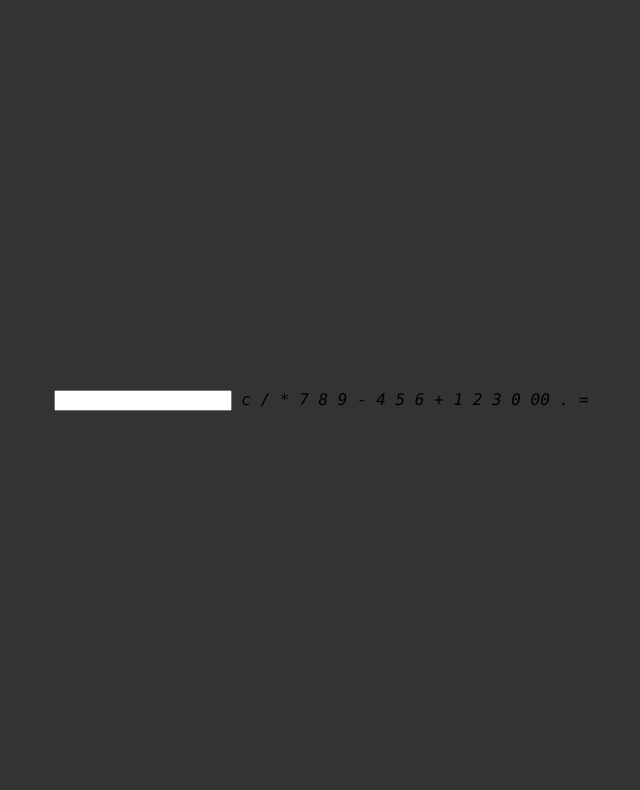
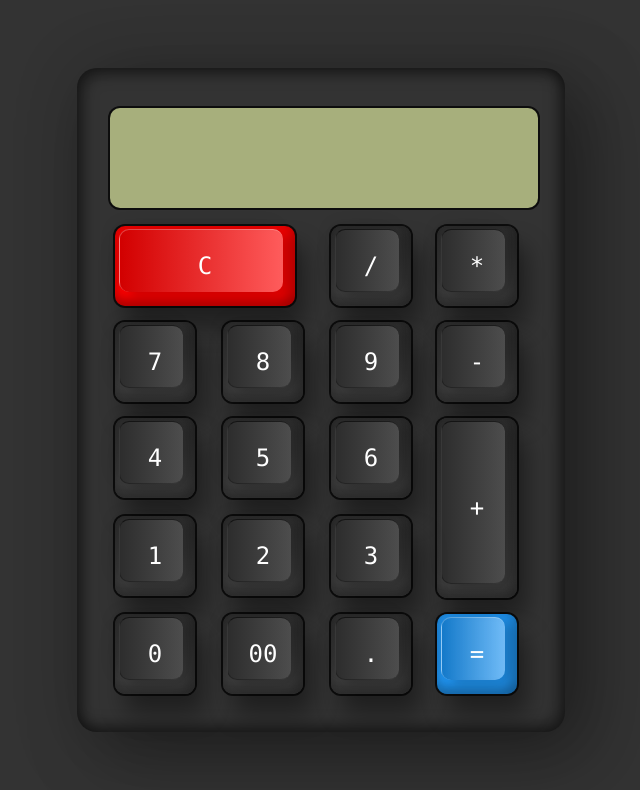
Before and after one commit to Yunis2001/Calculator, a plain HTML site: page index.html in a window 1280 px wide. Shown: the whole page, without its empty margins (319-959 px from the left). Drawn offline with Linux system fonts and the light colour scheme; files that its build step writes are made by us from their sources.

Commit message:
push calculator to the repository

```diff
--- a/css/style.css
+++ b/css/style.css
@@ -1,6 +1,6 @@
 *{
   margin: 0;
-  padding 0;
+  padding:0;
   box-sizing: border-box;
   font-family: consolas;
 }
@@ -12,3 +12,116 @@
   background-color: #333;
 
 }
+.container{
+  position:relative;
+  min-width: 300px;
+  min-height: 400px;
+  background: #333;
+  border-radius: 20px;
+  padding: 40px 30px 30px;
+  box-shadow: 25px 25px 75px rgba(0, 0, 0, 0.25),
+  10px 10px 70px rgba(0, 0, 0, 0.25),
+  inset -5px -5px 15px rgba(0, 0, 0, 0.5),
+  inset 5px 5px 15px rgba(0, 0, 0, 0.5);
+}
+
+.calculator{
+   position:relative;
+   display: grid;
+}
+
+.calculator .value{
+   position:relative;
+   grid-column:span 4;
+   width:calc(100%-20px);
+   left: 3px;
+   height:100px;
+   border: none;
+   outline: none;
+   background-color: #a7af7c;
+   margin-bottom:10px;
+   border-radius: 10px;
+   box-shadow: 0 0 0 2px rgba(0, 0, 0, 0.75);
+   text-align: right;
+   padding: 10px;
+   font-size: 2em;
+
+}
+
+.calculator span{
+  position:relative;
+  width: 80px;
+  height:80px;
+  margin: 8px;
+  border-radius: 10px;
+  place-items: center;
+  background: linear-gradient(180deg, #2f2f2f, #3f3f3f) ;
+  box-shadow: inset -8px 0 8px rgba(0, 0, 0, 0.15),
+  inset 0 -8px 8px rgba(0, 0, 0, 0.25),
+  0 0 0 2px rgba(0, 0, 0, 0.75),
+  10px 20px 25px rgba(0, 0, 0, 0.4);
+  color: #fff;
+  display: grid;
+  user-select: none;
+  cursor: pointer;
+  font-weight: 400;
+}
+
+
+.calculator span::before{
+  content: '';
+  position: absolute;
+  top: 3px;
+  bottom:14px;
+  left: 4px;
+  right: 12px;
+  background: linear-gradient(90deg, #2d2d2d, #4d4d4d);
+  border-radius: 10px;
+  box-shadow: -5px -5px 15px rgba(0, 0, 0, 0.1),
+  10px 5px 10px rgba(0, 0, 0, 0.15);
+  border-left: 1px solid #0004;
+  border-bottom: 1px solid #0004;
+  border-top: 1px solid #0009;
+}
+
+
+.calculator span:active{
+  filter:brightness(1.5)
+}
+
+.calculator span i {
+  position: relative;
+  font-style: normal;
+  font-size: 1.5em;
+  text-transform: uppercase;
+
+}
+
+
+.calculator .clear {
+  grid-column: span 2;
+  width: 180px;
+  background: #f00;
+}
+.calculator .clear::before{
+  background: linear-gradient(90deg, #d20000, #ffffff5c);
+  border-left: 1px solid #fff4;
+  border-bottom: #fff4;
+  border-top: 1px solid #fff4;
+
+}
+.calculator .plus {
+  grid-row: span 2;
+  height: 180px;
+}
+
+.calculator .equal {
+  background: #2196f3;
+}
+
+.calculator .equal::before{
+  background: linear-gradient(90deg, #1479c9, #ffffff5c);
+  border-left: 1px solid #fff4;
+  border-bottom: #fff4;
+  border-top: 1px solid #fff4;
+}
--- a/index.html
+++ b/index.html
@@ -5,13 +5,14 @@
   <meta name="viewport" content="width=device-width, initial-scale=1.0">
   <title>Calculator</title>
   <link rel="shortcut icon" type =" image/svg"href="images/calc logo.jpg">
-  <link rel="stylesheet" href="style.css">
+  <link rel="stylesheet" href="css/style.css">
   <script src="script.js" defer></script>
 </head>
+<body>
   <div class="container">
-  <form action="calculator" name ="calc">
-    <input type="text" class="value" readonly name=""txt>
-    <span class ="num" onclick="calc.txt.value=''"><i>c</i></span>
+    <form class="calculator" name="calc">
+      <input type="text" class="value" readonly name="txt">
+      <span class ="num clear" onclick="calc.txt.value=''"><i>c</i></span>
       <span class ="num" onclick="calc.txt.value+='/'"><i>/</i></span>
       <span class ="num" onclick="calc.txt.value+='*'"><i>*</i></span>
       <span class ="num" onclick="calc.txt.value+='7'"><i>7</i></span>
@@ -21,7 +22,7 @@
       <span class ="num" onclick="calc.txt.value+='4'"><i>4</i></span>
       <span class ="num" onclick="calc.txt.value+='5'"><i>5</i></span>
       <span class ="num" onclick="calc.txt.value+='6'"><i>6</i></span>
-    <span class ="num" onclick="calc.txt.value+='+'"><i>+</i></span>
+      <span class ="num plus" onclick="calc.txt.value+='+'"><i>+</i></span>
       <span class ="num" onclick="calc.txt.value+='1'"><i>1</i></span>
       <span class ="num" onclick="calc.txt.value+='2'"><i>2</i></span>
       <span class ="num" onclick="calc.txt.value+='3'"><i>3</i></span>
@@ -29,11 +30,8 @@
       <span class ="num" onclick="calc.txt.value+='00'"><i>00</i></span>
       <span class ="num" onclick="calc.txt.value+='.'"><i>.</i></span>
 
-    <span class ="num" onclick="document.calc.txt.value= eval(calc.txt.value)"> <i>=</i></span>
-
+      <span class ="num equal" onclick="document.calc.txt.value= eval(calc.txt.value)"> <i>=</i></span>
     </form>
   </div>
-<body>
-
 </body>
 </html>
```
Lines whose indentation alone changed are shown as unchanged.
